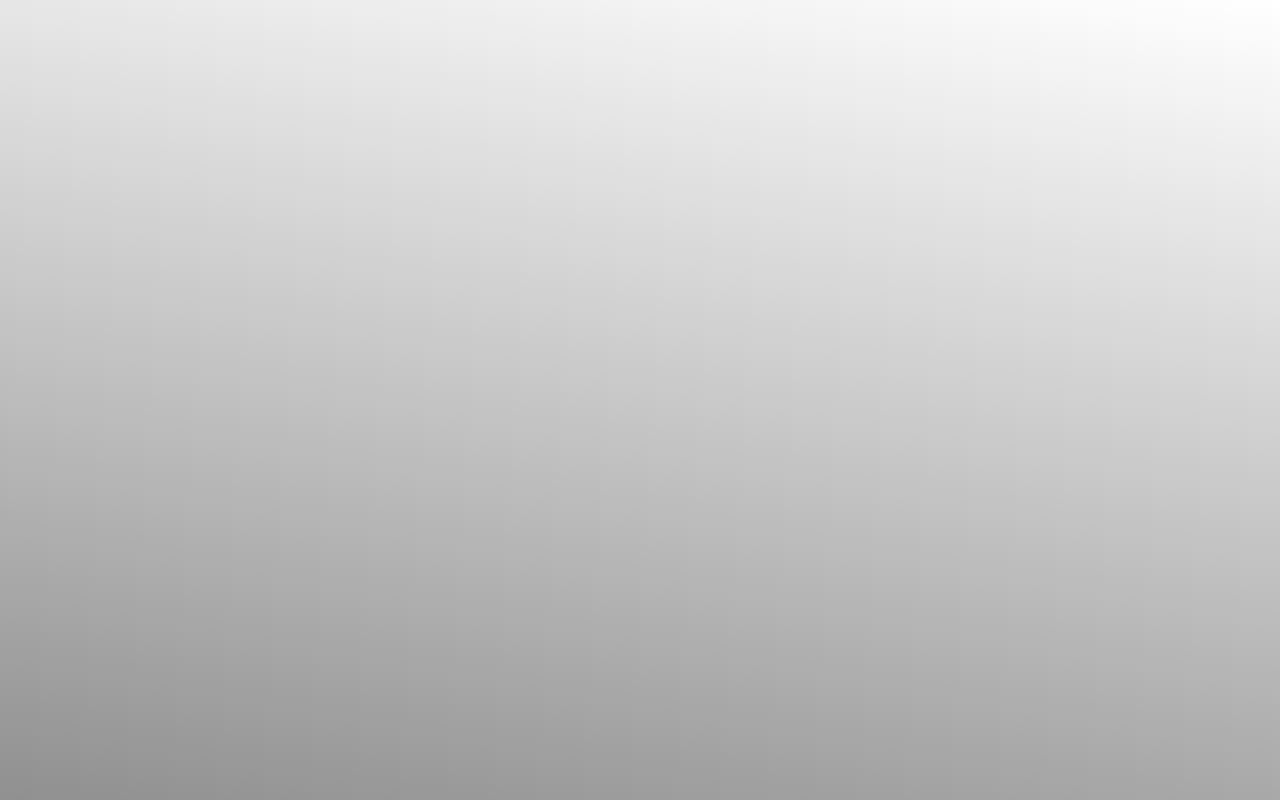
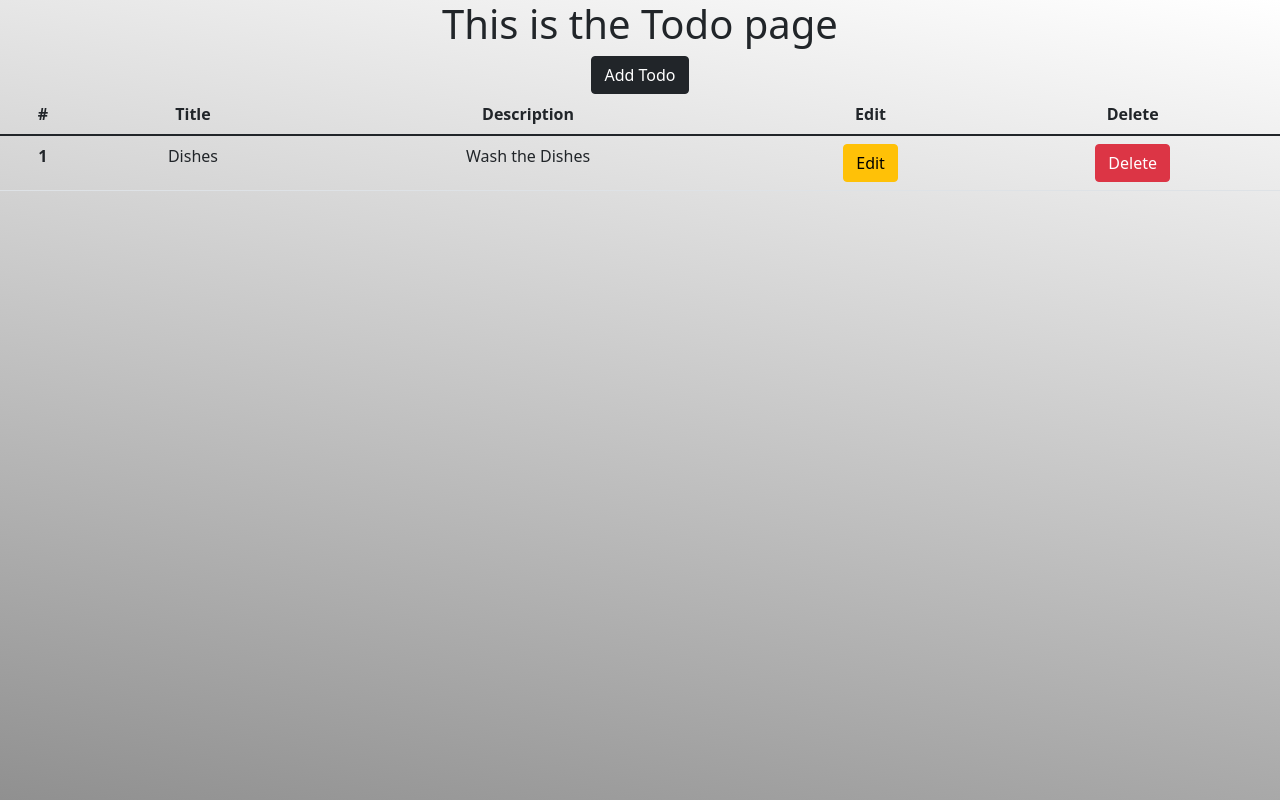
Before and after one commit to cassuhdeel/practice, a React (Create React App) app in the folder frontend/: page /todo in a window 1280 px wide. Built offline with nearby package versions, Linux system fonts and the light colour scheme.

Commit message:
Added a todo component and hooked up the route to the Layout component

```diff
--- a/frontend/src/layout/Layout.js
+++ b/frontend/src/layout/Layout.js
@@ -1,5 +1,6 @@
 import { React, Fragment } from "react";
 import { Route, Routes } from "react-router-dom";
+import Todo from "../todo/Todo";
 import Login from "../login/Login";
 import Clicker from "../clicker/Clicker";
 import Clicker2 from "../clicker/Clicker2";
@@ -14,6 +15,7 @@ function Layout() {
     <Fragment>
       <Routes>
         <Route path="/" element={<Login />} />
+        <Route path="/todo" element={<Todo />} />
         <Route path="/clicker" element={<Clicker />} />
         <Route path="/clicker/clicker2" element={<Clicker2 />} />
       </Routes>
--- /dev/null
+++ b/frontend/src/todo/Todo.js
@@ -0,0 +1,35 @@
+import React from 'react'
+
+export default function Todo() {
+
+
+
+  return (
+    <div>
+        <h1>This is the Todo page</h1>
+        <button className='btn btn-dark'>Add Todo</button>
+
+        <table class="table">
+  <thead>
+    <tr>
+      <th scope="col">#</th>
+      <th scope="col">Title</th>
+      <th scope="col">Description</th>
+      <th scope="col">Edit</th>
+      <th scope="col">Delete</th>
+    </tr>
+  </thead>
+  <tbody>
+    <tr>
+      <th scope="row">1</th>
+      <td>Dishes</td>
+      <td>Wash the Dishes</td>
+      <td><button className='btn btn-warning'>Edit</button></td>
+      <td><button className='btn btn-danger'>Delete</button></td>
+    </tr>
+  </tbody>
+</table>
+
+    </div>
+  )
+}
```
